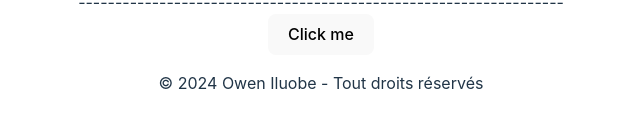
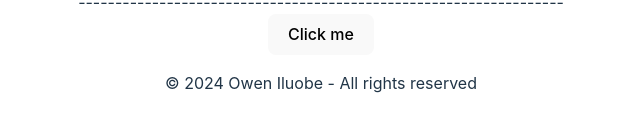
Before and after one commit to Owenews/reactv1, a React (Vite) app: page / in a window 1280 px wide. Shown: the part 564-696 px from the top of the page, without its empty margins (319-959 px from the left). Built offline with nearby package versions, Linux system fonts and the light colour scheme.

Commit message:
footer done

```diff
--- a/src/components/Footer.jsx
+++ b/src/components/Footer.jsx
@@ -1,7 +1,7 @@
 const Footer = () => {
   return (
     <footer>
-      <p>© 2024 Owen Iluobe - Tout droits réservés</p>
+      <p>© 2024 Owen Iluobe - All rights reserved</p>
     </footer>
   );
 };
```
